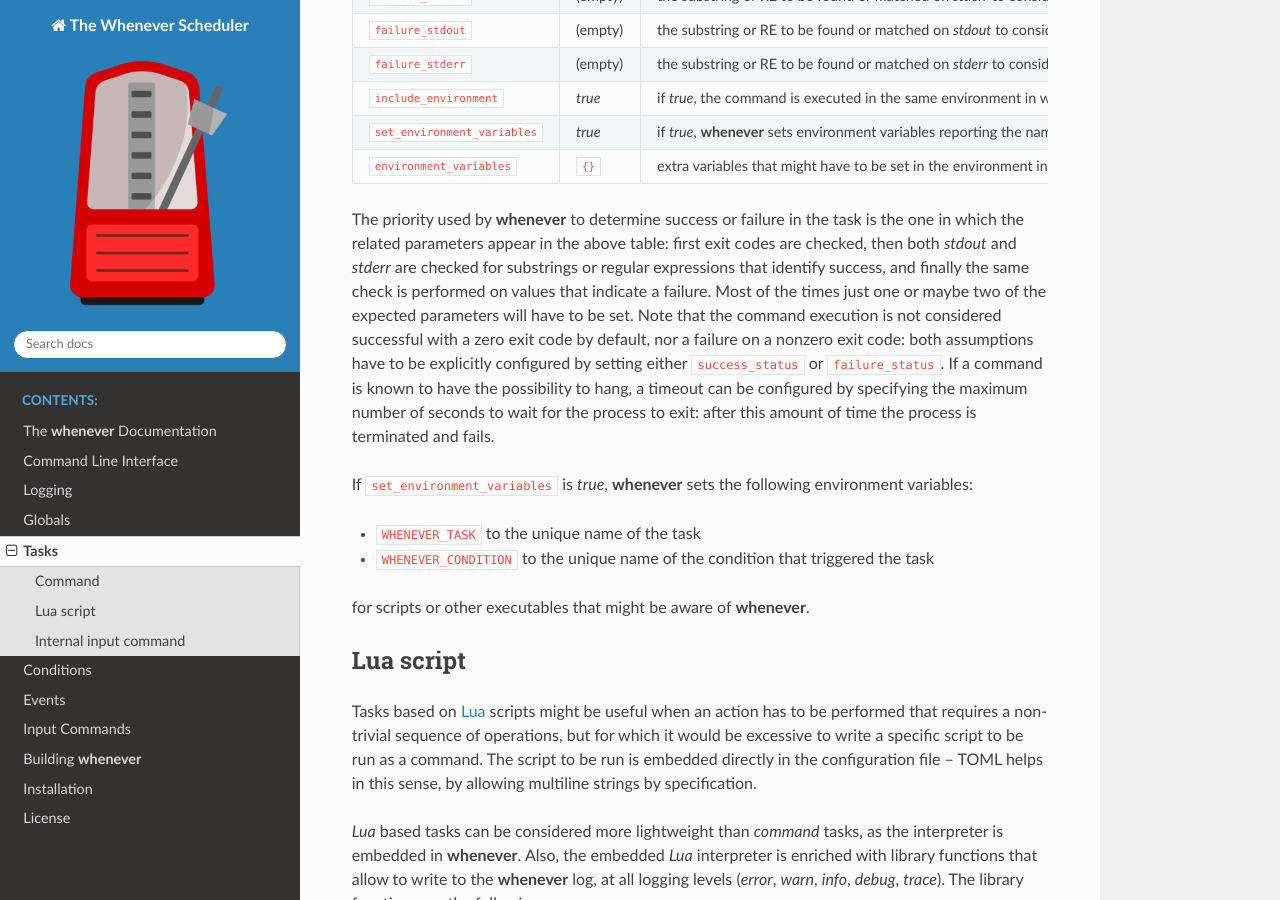
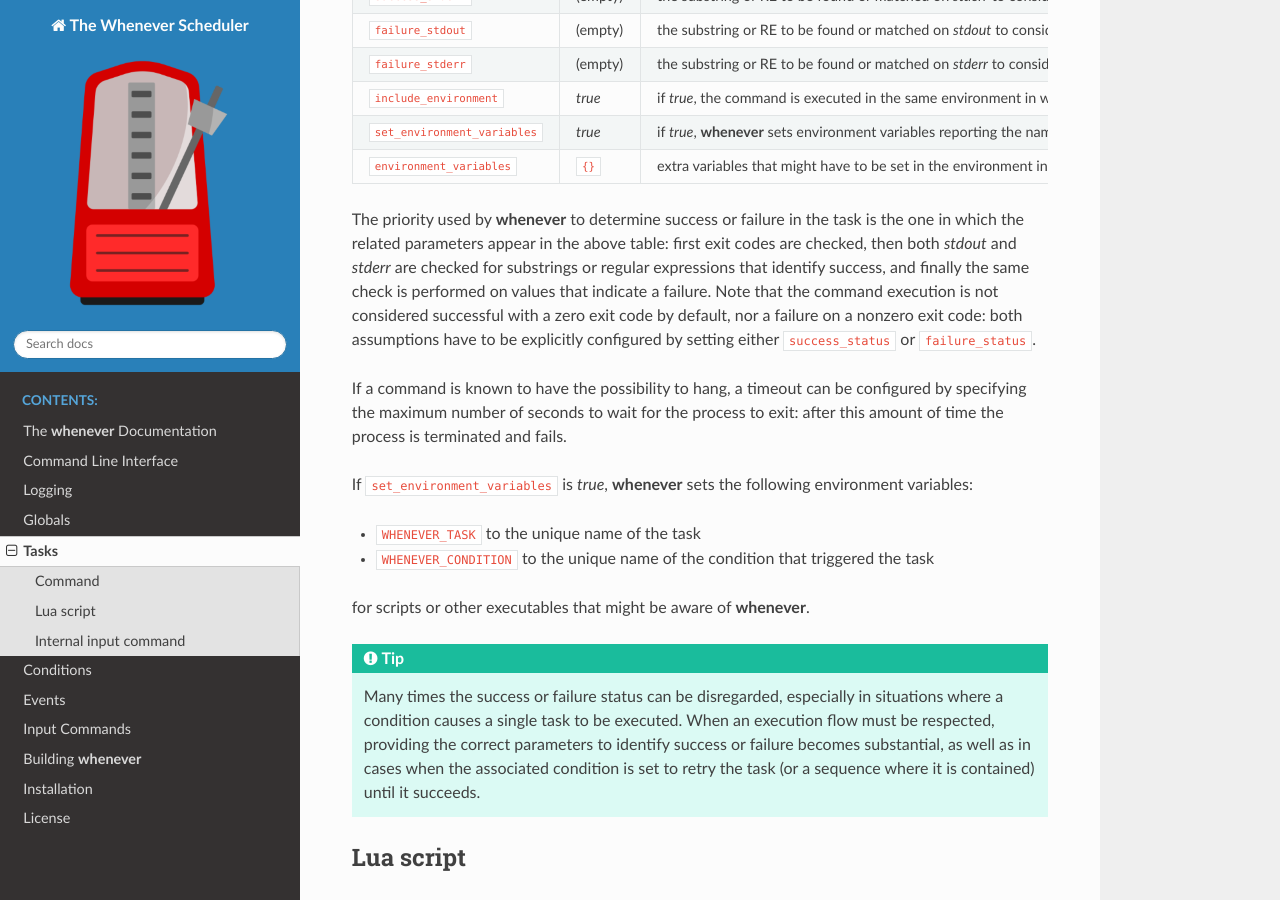
Before and after one commit to almostearthling/whenever, a Sphinx documentation site: the page built from docs/40.tasks.rst, in a window 1280 px wide and 900 px high, scrolled down 1880 px. Built offline with Sphinx 7.4.7 and the Read the Docs theme 3.1.0, drawn with Linux system fonts in a browser that asks for light colours.

Commit message:
Documentation amendments

```diff
--- a/docs/40.tasks.rst
+++ b/docs/40.tasks.rst
@@ -138,13 +138,14 @@ and the following table provides a detailed description of the entries:
 The priority used by **whenever** to determine success or failure in the task is the one in which
 the related parameters appear in the above table: first exit codes are checked, then both *stdout*
 and *stderr* are checked for substrings or regular expressions that identify success, and finally
-the same check is performed on values that indicate a failure. Most of the times just one or maybe
-two of the expected parameters will have to be set. Note that the command execution is not
-considered successful with a zero exit code by default, nor a failure on a nonzero exit code: both
-assumptions have to be explicitly configured by setting either ``success_status`` or
-``failure_status``. If a command is known to have the possibility to hang, a timeout can be
-configured by specifying the maximum number of seconds to wait for the process to exit: after this
-amount of time the process is terminated and fails.
+the same check is performed on values that indicate a failure. Note that the command execution is
+not considered successful with a zero exit code by default, nor a failure on a nonzero exit code:
+both assumptions have to be explicitly configured by setting either ``success_status`` or
+``failure_status``.
+
+If a command is known to have the possibility to hang, a timeout can be configured by specifying
+the maximum number of seconds to wait for the process to exit: after this amount of time the
+process is terminated and fails.
 
 If ``set_environment_variables`` is *true*, **whenever** sets the following environment variables:
 
@@ -152,6 +153,13 @@ If ``set_environment_variables`` is *true*, **whenever** sets the following envi
 * ``WHENEVER_CONDITION`` to the unique name of the condition that triggered the task
 
 for scripts or other executables that might be aware of **whenever**.
+
+.. tip::
+   Many times the success or failure status can be disregarded, especially in situations where
+   a condition causes a single task to be executed. When an execution flow must be respected,
+   providing the correct parameters to identify success or failure becomes substantial, as well
+   as in cases when the associated condition is set to retry the task (or a sequence where it
+   is contained) until it succeeds.
 
 
 .. _40-tasks-lua:
```
Also changed, not shown: docs/50.conditions.rst (+5 -2 lines).
